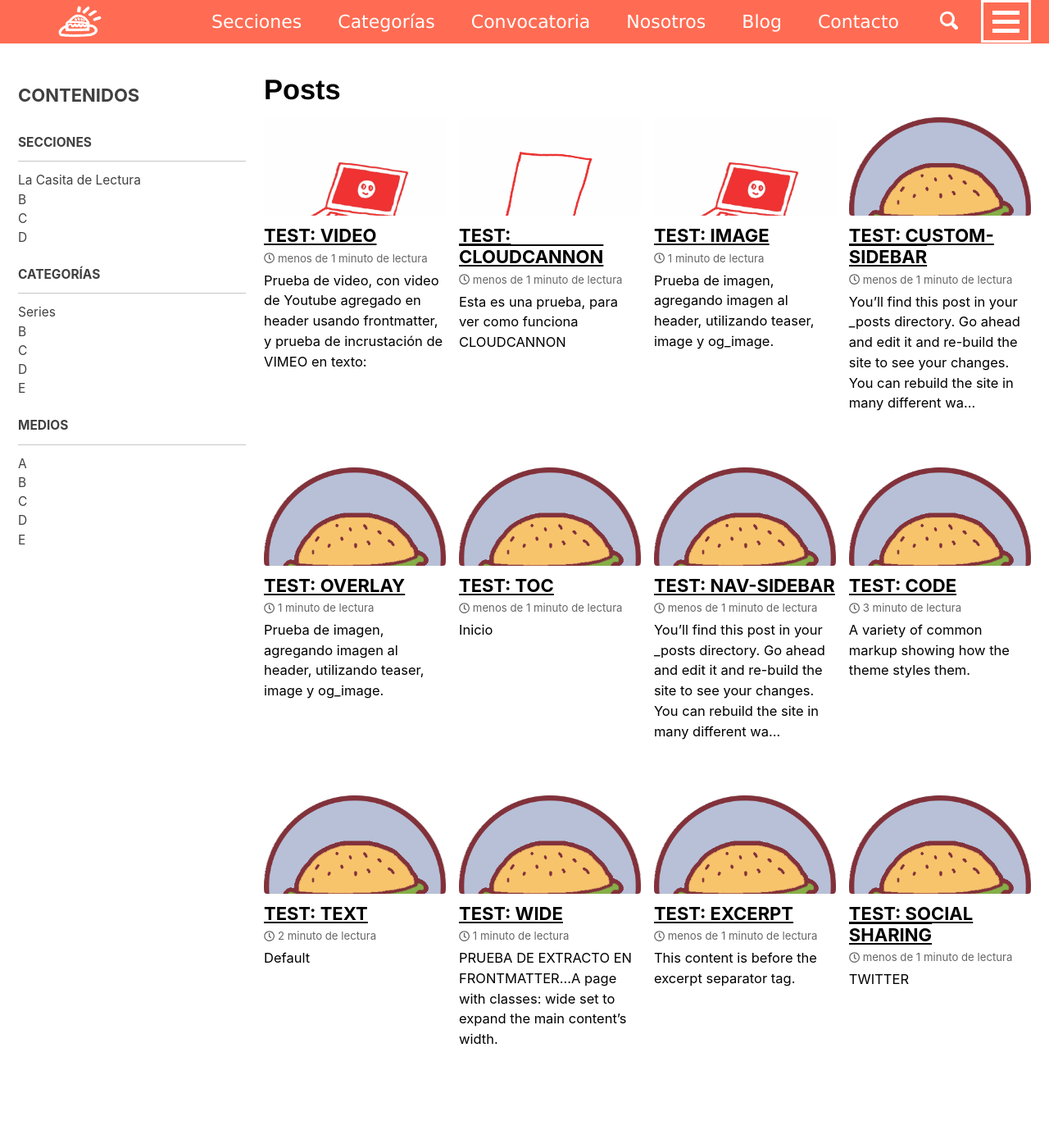
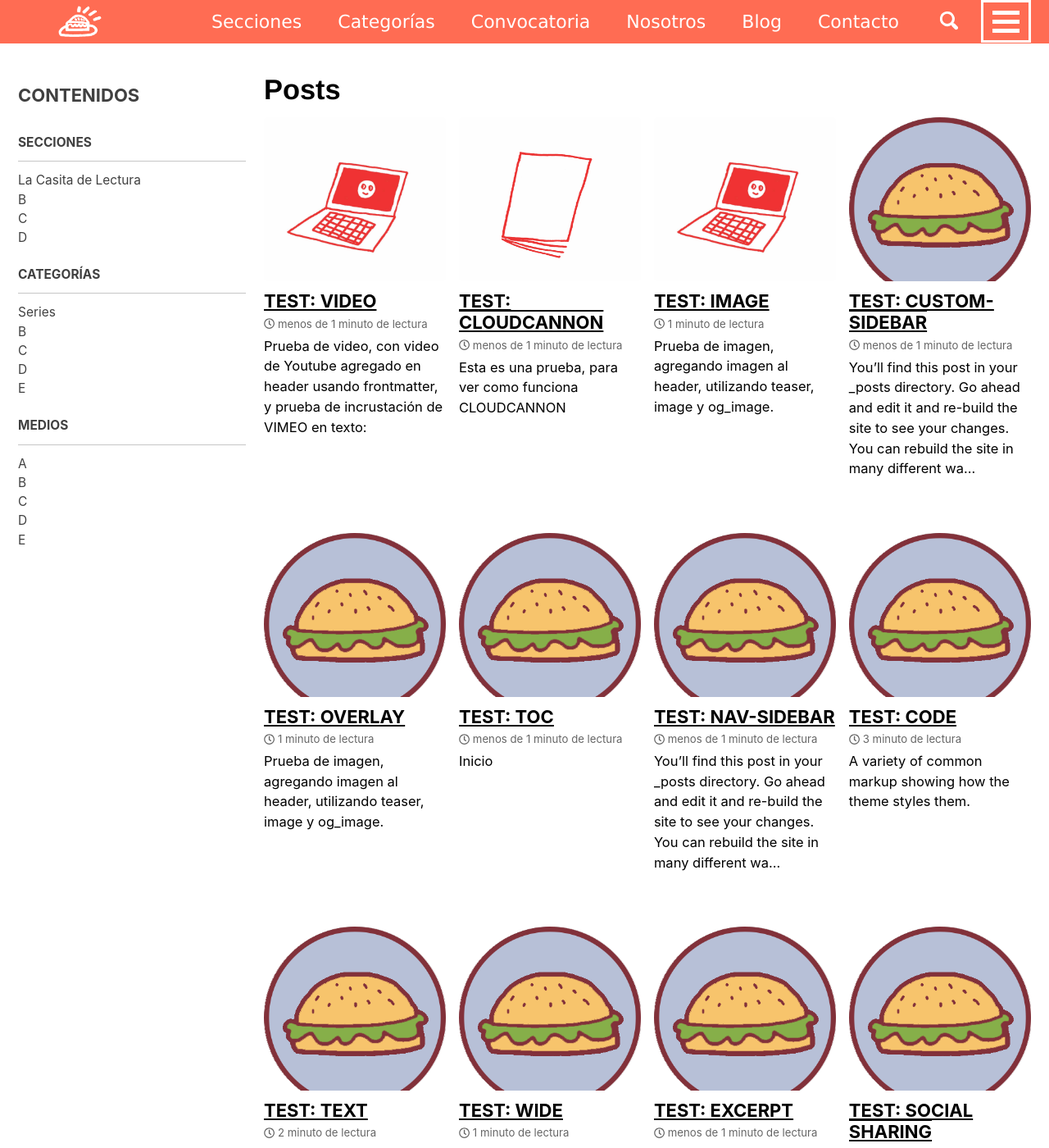
Before and after one commit to sangucherevista/sangucherevista.github.io, a Jekyll site: the page built from _pages/posts.html, in a window 1280 px wide and 1400 px high, scrolled down 302 px. Shown: the whole window at 82% size. Built offline with Jekyll 4.4.1, drawn with Linux system fonts in a browser that asks for light colours; nearby versions of some CDN libraries.

Commit message:
Updated '_sass/minimal-mistakes/_archive.scss' via CloudCannon

```diff
--- a/_sass/minimal-mistakes/_archive.scss
+++ b/_sass/minimal-mistakes/_archive.scss
@@ -174,7 +174,7 @@
     }
 
     @include breakpoint($medium) {
-      max-height: 120px;
+      height: auto;
     }
   }
 }
```
